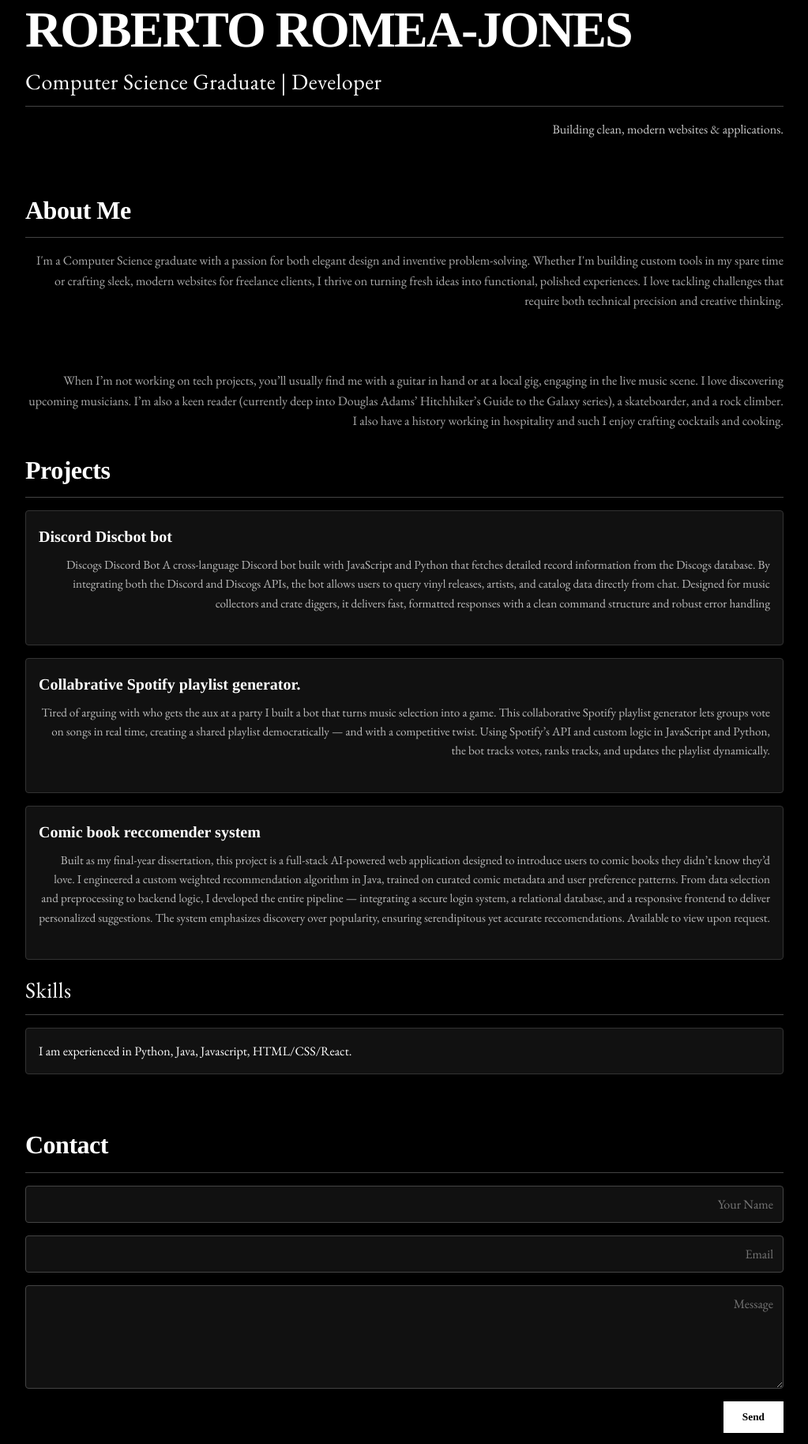
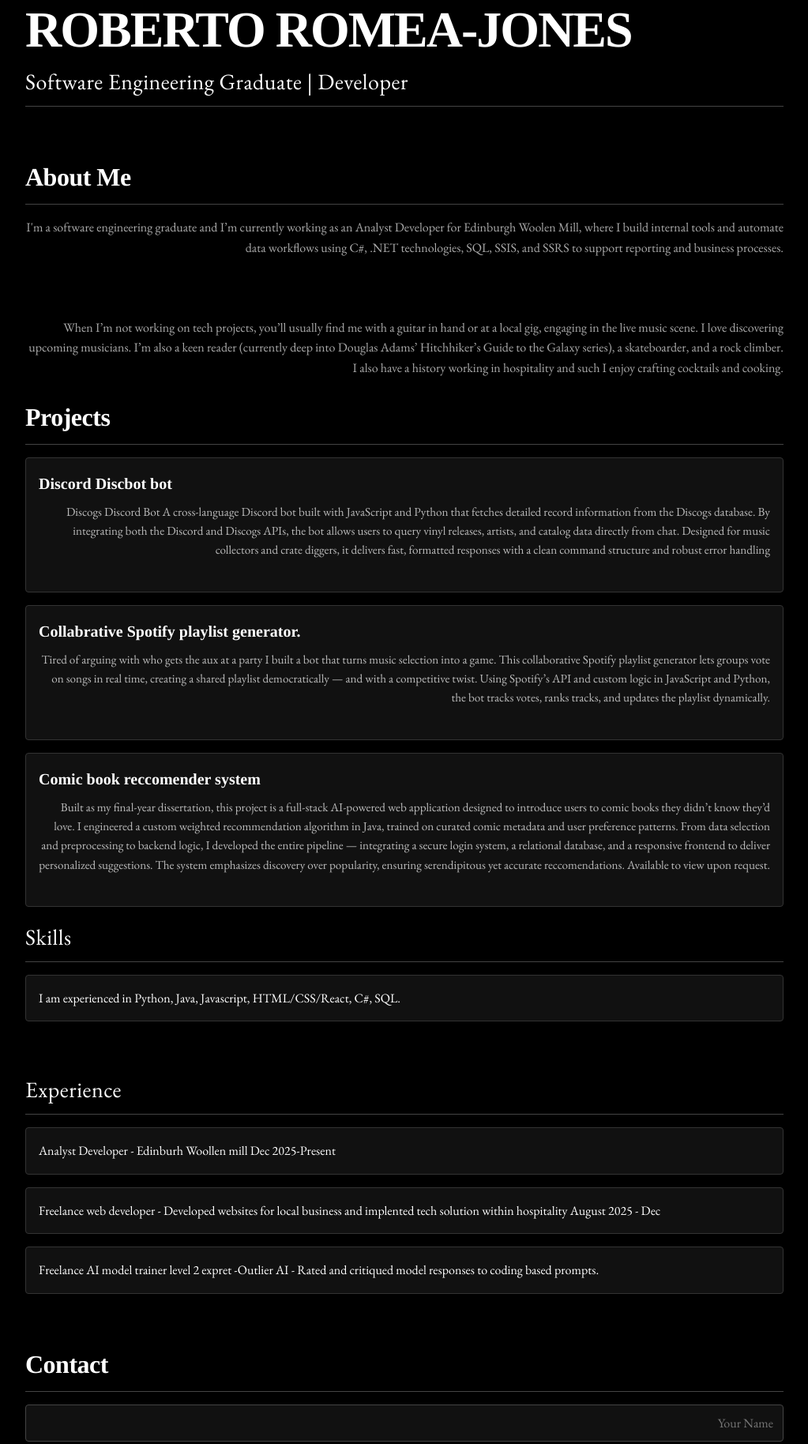
Before and after one commit to robertorj19/robertorj19.github.io, a plain HTML site: page index.html in a window 1280 px wide. Shown: the part 29-1857 px from the top of the page at 79% size, without its empty margins (128-1151 px from the left). Drawn offline with nearby package versions, Linux system fonts and the light colour scheme.

Commit message:
Revise portfolio details and add experience section
Updated personal information, skills, and experience sections.

```diff
--- a/index.html
+++ b/index.html
@@ -19,14 +19,13 @@
     <!-- Hero Section -->
     <section class="hero">
         <h1>Roberto Romea-Jones</h1>
-        <h2>Computer Science Graduate | Developer</h2>
-        <p>Building clean, modern websites & applications.</p>
+        <h2>Software Engineering Graduate | Developer</h2>
     </section>
 
     <!-- About Section -->
     <section class="about">
         <h2>About Me</h2>
-        <p>I'm a Computer Science graduate with a passion for both elegant design and inventive problem-solving. Whether I'm building custom tools in my spare time or crafting sleek, modern websites for freelance clients, I thrive on turning fresh ideas into functional, polished experiences. I love tackling challenges that require both technical precision and creative thinking. </p>
+        <p> I'm a software engineering graduate and I’m currently working as an Analyst Developer for Edinburgh Woolen Mill, where I build internal tools and automate data workflows using C#, .NET technologies, SQL, SSIS, and SSRS to support reporting and business processes. </p>
         <br>
         <br>
         <p>When I’m not working on tech projects, you’ll usually find me with a guitar in hand or at a local gig, engaging in the live music scene. I love discovering upcoming musicians. I’m also a keen reader (currently deep into Douglas Adams’ Hitchhiker’s Guide to the Galaxy series), a skateboarder, and a rock climber. I also have a history working in hospitality and such I enjoy crafting cocktails and cooking.</p>
@@ -50,7 +49,14 @@
     <!-- Skills Section -->
     <section class="hero">
         <h2>Skills</h2>
-        <div class="project-card">I am experienced in Python, Java, Javascript, HTML/CSS/React.</div>
+        <div class="project-card">I am experienced in Python, Java, Javascript, HTML/CSS/React, C#, SQL.</div>
+    </section>
+
+    <section class="hero">
+        <h2>Experience</h2>
+        <div class="project-card">Analyst Developer - Edinburh Woollen mill Dec 2025-Present</div>
+        <div class="project-card">Freelance web developer - Developed websites for local business and implented tech solution within hospitality August 2025 - Dec</div>
+        <div class="project-card">Freelance AI model trainer level 2 expret -Outlier AI - Rated and critiqued model responses to coding based prompts.</div>
     </section>
 
     <!-- Contact Section -->
```
